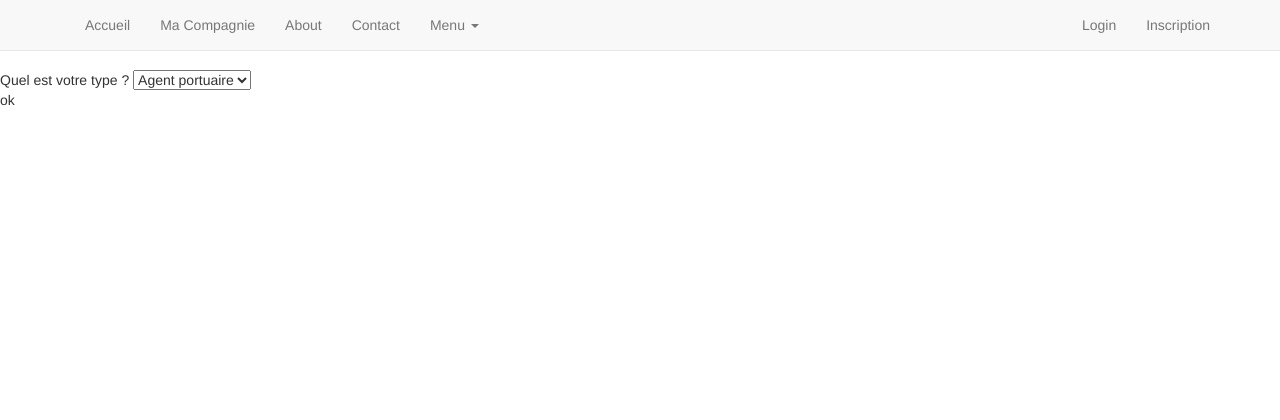
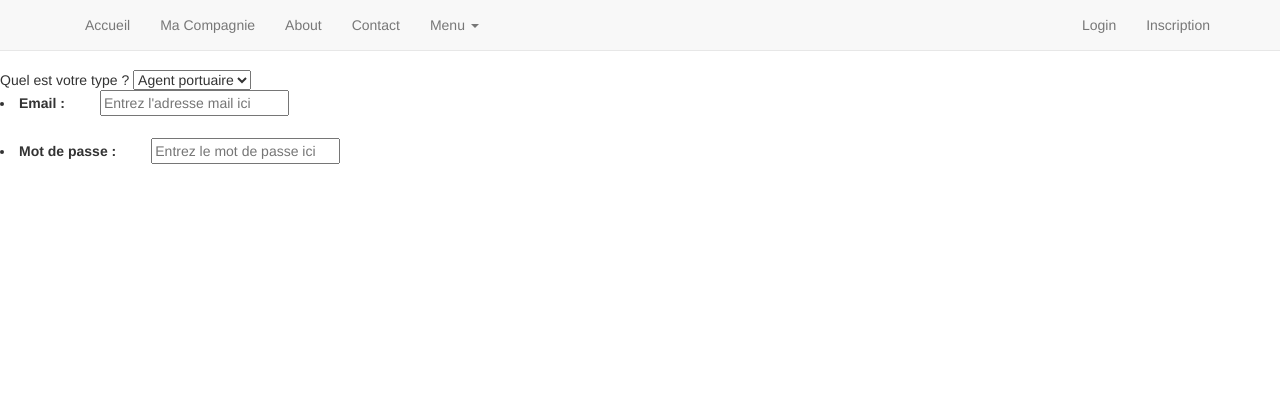
Before and after one commit to marcbal/24IUTInfoWeb, a PHP site: a page that uses application/vue/inscription/index.php in a window 1280 px wide. Shown: the top 420 px of the page. Run offline with PHP 8.4, Linux system fonts and the light colour scheme; some libraries are stand-ins or nearby versions.

Commit message:
formulaire enregistrement

```diff
--- a/application/vue/inscription/index.php
+++ b/application/vue/inscription/index.php
@@ -7,7 +7,10 @@
             <OPTION value="2">Client </option>
         </SELECT>
         <div id="type_0" >
-            ok
+                    <li><label for="email">Email : </label>
+                        <input type="email" name="email" placeholder="Entrez l'adresse mail ici" required></li>
+                    <li><label for="password">Mot de passe : </label>
+                        <input type="password" name="password" placeholder="Entrez le mot de passe ici" required></li>
         </div>
         <div id="type_1" style="display:none;">
                 <ul>
@@ -15,6 +18,10 @@
                             <input type="nom" name="clientname" placeholder="etrez le nom ici" required></li>
                         <li><label for="pays">Pays : </label>
                             <input type="pays" name="pays" placeholder="Entrez le pays ici" required></li>
+                        <li><label for="email">Email : </label>
+                            <input type="email" name="email" placeholder="Entrez l'adresse mail ici" required></li>
+                        <li><label for="password">Mot de passe : </label>
+                            <input type="password" name="password" placeholder="Entrez le mot de passe ici" required></li>
                 </ul>
 
         </div>
@@ -27,6 +34,10 @@
                             <input type="adresse" name="adresse" placeholder="entrez l'adresse ici" required></li>
                         <li><label for="pays">Pays : </label>
                             <input type="pays" name="pays" placeholder="Entrez le pays ici" required></li>
+                        <li><label for="email">Email : </label>
+                            <input type="email" name="email" placeholder="Entrez l'adresse mail ici" required></li>
+                        <li><label for="password">Mot de passe : </label>
+                            <input type="password" name="password" placeholder="Entrez le mot de passe ici" required></li>
                 </ul>
         </div>
     </form>
```
